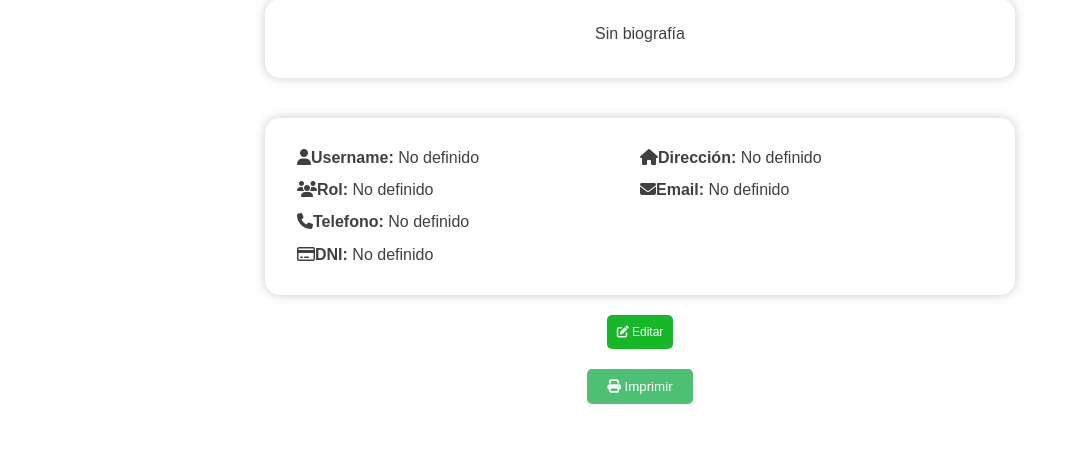
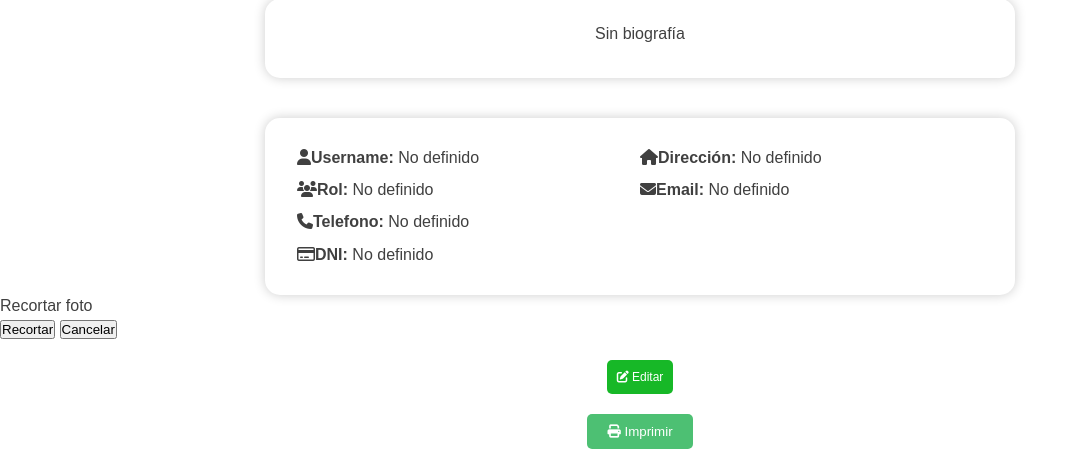
Before and after one commit to Ariano2700/oma-front, a PHP site: page /user_profile/userProfile/userProfile.html in a window 1280 px wide. Shown: the part 428-877 px from the top of the page, without its empty margins (0-1082 px from the left). Before the commit the page ends 832 px from the top, so only its background shows below. Run offline with PHP 8.4, Linux system fonts and the light colour scheme; some libraries are stand-ins or nearby versions.

Commit message:
No se intento de recorte zzzzzz

```diff
--- /dev/null
+++ b/user_profile/userProfile/pruebaRecorte.js
@@ -0,0 +1,5 @@
+let cropper = null;
+const avatarInput = document.getElementById("avatar-input");
+avatarInput.addEventListener("change", () => {
+    alert('Hubo cambio')
+});
--- a/user_profile/userProfile/userProfile.html
+++ b/user_profile/userProfile/userProfile.html
@@ -65,6 +65,29 @@
             </div>
         </div>
     </section>
+
+    <section class="recortSystem">
+        <div class="modal">
+            <div class="modal-content">
+                <div class="modal-header">
+                    <p>Recortar foto</p>
+                </div>
+                <div class="modal-body">
+                    <div class="content-imagen-crooper">
+                        <img src="" alt="" class="img-cropper" id="img-cropper">
+                    </div>
+                    <div class="content-imagen-sample">
+                        <div class="img-sample" id="img-croppered"></div>
+                    </div>
+                </div>
+                <div class="modal-footer">
+                    <button class="btn primary" id="cut">Recortar</button>
+                    <button class="btn secundary" id="close">Cancelar</button>
+                </div>
+            </div>
+        </div>
+    </section>
+
     <div class="botones">
         <button class="editarButton" id="editarButton"> <i class="fas fa-edit"></i> Editar</button>
     </div>
@@ -76,4 +99,6 @@
 </body>
 <script src="https://cdn.jsdelivr.net/npm/sweetalert2@11"></script>
 <script src="showContent.js"></script>
+
+<script src="pruebaRecorte.js"></script>
 </html>
```
Also changed, not shown: Main/contentRole.js (+9 -5 lines), Main/index.php (+13 -4 lines), Main/style.css (+37 -0 lines), php/sessionClose.php (renamed from php/SesionClose.php).
